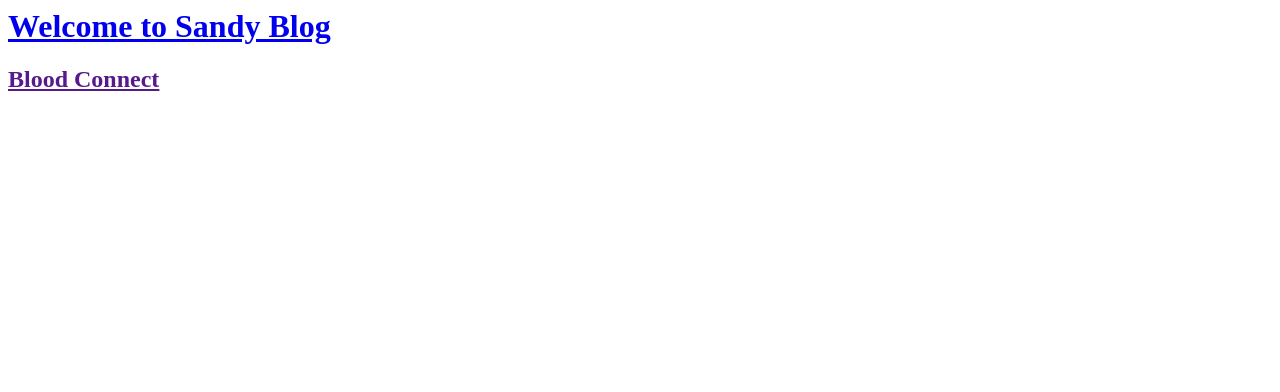
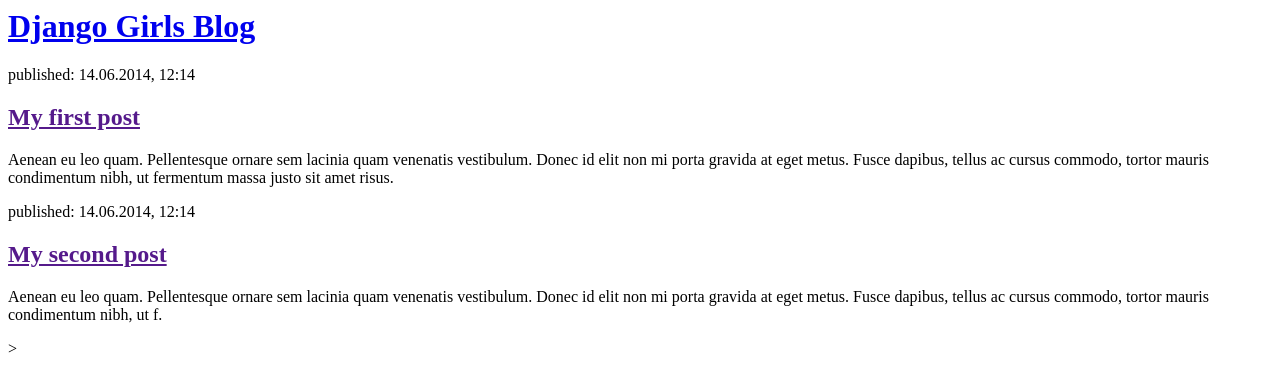
Before and after one commit to goodnesssandy/my-first-blog, a Django app: page / in a window 1280 px wide. Shown: the top 392 px of the page. Run offline with Django 3.2, Linux system fonts and the light colour scheme.

Commit message:
Changed the HTML for the site.

```diff
--- a/blog/templates/blog/post_list.html
+++ b/blog/templates/blog/post_list.html
@@ -4,11 +4,19 @@
     </head>
     <body>
         <div>
-            <h1><a href="/">Welcome to Sandy Blog</a></h1>
+            <h1><a href="/">Django Girls Blog</a></h1>
         </div>
 
         <div>
-            <h2><a href="">Blood Connect</a></h2>
+            <p>published: 14.06.2014, 12:14</p>
+            <h2><a href="">My first post</a></h2>
+            <p>Aenean eu leo quam. Pellentesque ornare sem lacinia quam venenatis vestibulum. Donec id elit non mi porta gravida at eget metus. Fusce dapibus, tellus ac cursus commodo, tortor mauris condimentum nibh, ut fermentum massa justo sit amet risus.</p>
+        </div>
+
+        <div>
+            <p>published: 14.06.2014, 12:14</p>
+            <h2><a href="">My second post</a></h2>
+            <p>Aenean eu leo quam. Pellentesque ornare sem lacinia quam venenatis vestibulum. Donec id elit non mi porta gravida at eget metus. Fusce dapibus, tellus ac cursus commodo, tortor mauris condimentum nibh, ut f.</p>
         </div>
     </body>
-</html>
+</html>>
```
